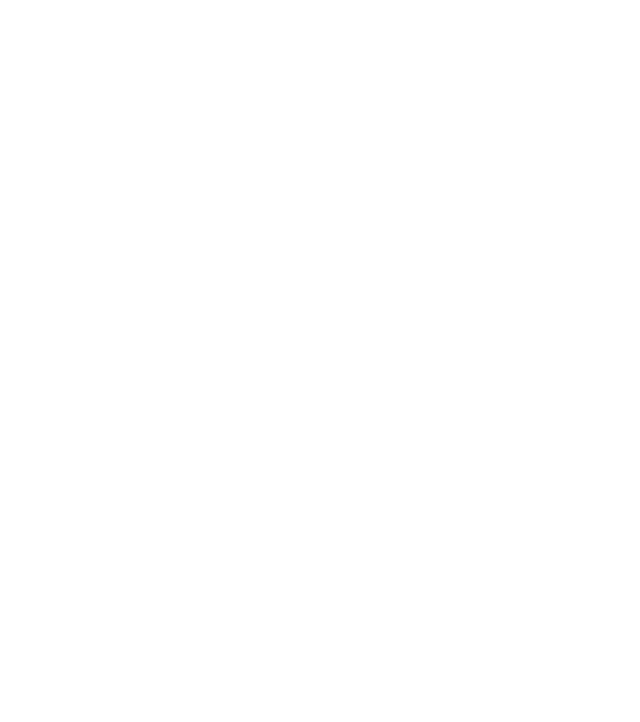
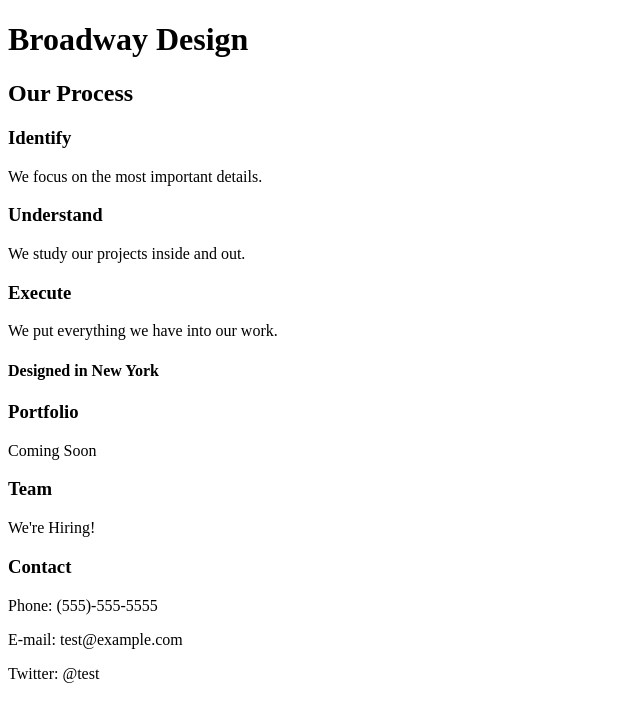
Before and after one commit to markrpollard/broadway, a plain HTML site: page index.html in a window 1280 px wide. Shown: the whole page, without its empty margins (0-640 px from the left). Drawn offline with Linux system fonts and the light colour scheme.

Commit message:
Basic html wording added.

```diff
--- a/index.html
+++ b/index.html
@@ -5,6 +5,22 @@
 	<link href="./Resources/css/style.css" type="text/css" rel="stylesheet">
 </head>
 <body>
-
+	<h1>Broadway Design</h1>
+	<h2>Our Process</h2>
+	<h3>Identify</h3>
+	<p>We focus on the most important details.</p>
+	<h3>Understand</h3>
+	<p>We study our projects inside and out.</p>
+	<h3>Execute</h3>
+	<p>We put everything we have into our work.</p>
+	<h4>Designed in New York</h4>
+	<h3>Portfolio</h3>
+	<p>Coming Soon</p>
+	<h3>Team</h3>
+	<p>We're Hiring!</p>
+	<h3>Contact</h3>
+	<p>Phone: (555)-555-5555</p>
+	<p>E-mail: test@example.com</p>
+	<p>Twitter: @test</p>
 </body>
 </html>
```
Also changed, not shown: 1 other file.
